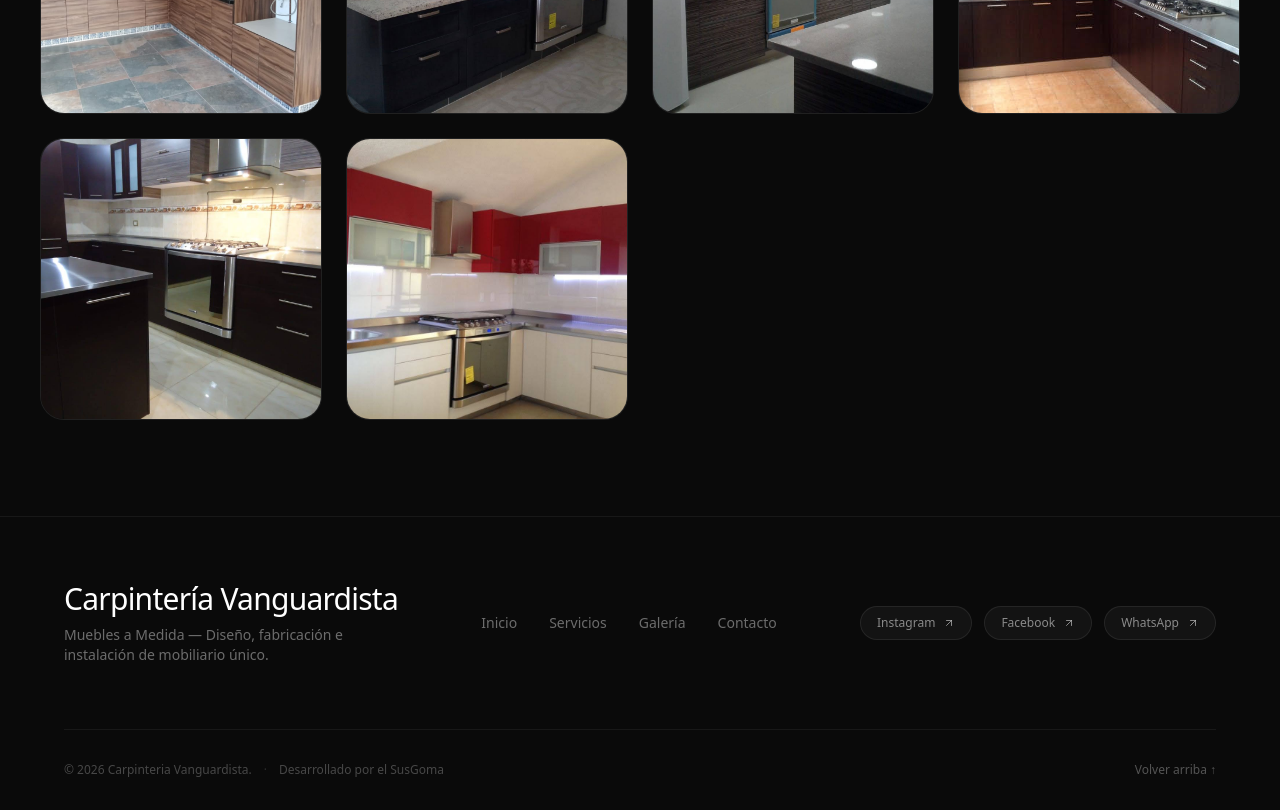
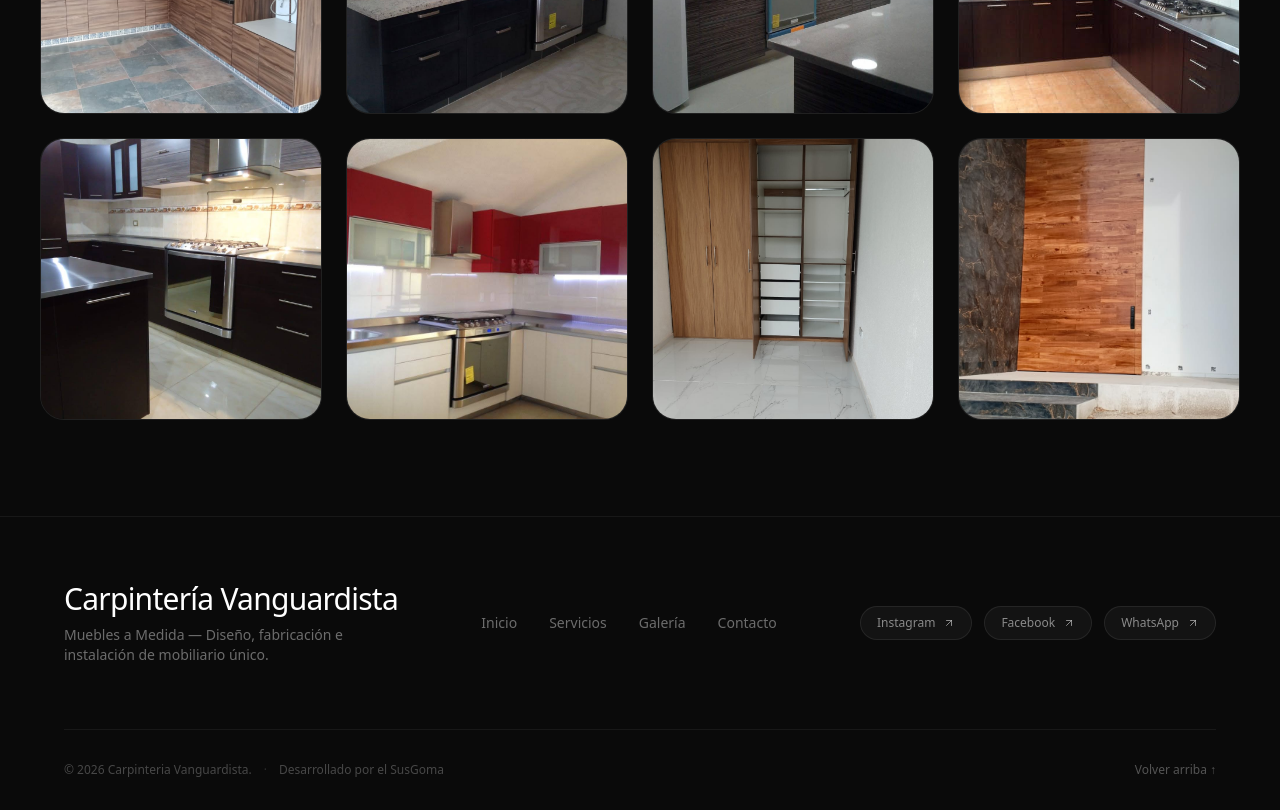
Before and after one commit to Xdsusxd/Carpinteria-Vanguardista, a React (Vite) app: page /galeria in a window 1280 px wide. Shown: the part 2900-3710 px from the top of the page. Built offline with nearby package versions, Linux system fonts and the light colour scheme; a web font is replaced by a local one.

Commit message:
3 more images

```diff
--- a/src/components/FullGallery.tsx
+++ b/src/components/FullGallery.tsx
@@ -4,7 +4,7 @@ import SectionBadge from "./SectionBadge";
 import Footer from "./Footer";
 
 export default function FullGallery() {
-  const imageNumbers = [1, 2, 3, 4, 5, 6, 7, 8, 9, 10, 12, 13, 14, 15, 16, 17, 18, 19, 20, 21, 22, 23, 24, 25, 26, 27, 28, 29, 30, 31];
+  const imageNumbers = [1, 2, 3, 4, 5, 6, 7, 8, 9, 10, 12, 13, 14, 15, 16, 17, 18, 19, 20, 21, 22, 23, 24, 25, 26, 27, 28, 29, 30, 31, 32, 33];
   const images = imageNumbers.map(n => `/images/img${n}.jpeg`);
 
   return (
```
Also changed, not shown: public/images/img32.jpeg (added), public/images/img33.jpeg (added).
